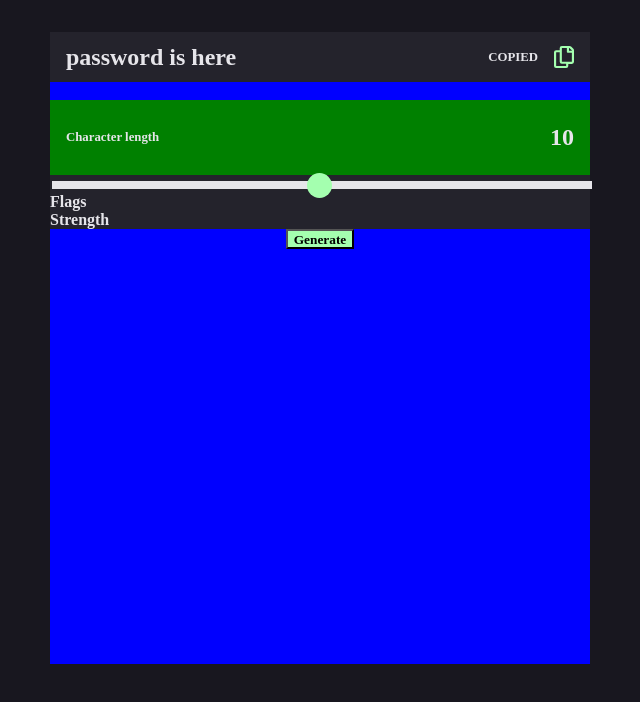
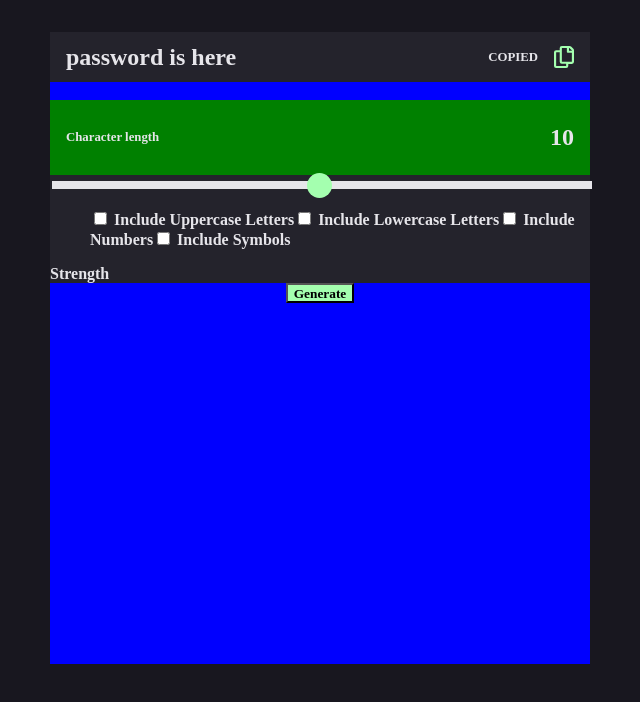
Before and after one commit to kaiuliia/password-generator, a React (Create React App) app: page / in a window 1280 px wide. Shown: the top 702 px of the page, without its empty margins (320-960 px from the left). Built offline with nearby package versions, Linux system fonts and the light colour scheme.

Commit message:
created checkbox component

```diff
--- /dev/null
+++ b/src/Components/settings/checkbox.js
@@ -0,0 +1,21 @@
+import React from "react";
+// import { useSelector } from "react-redux";
+import "../../App.css";
+
+export const Checkbox = () => {
+  return (
+    <ul>
+      <input type="checkbox" className="firstCheck" />
+      <span> Include Uppercase Letters</span>
+
+      <input type="checkbox" className="secondCheck" />
+      <span> Include Lowercase Letters</span>
+
+      <input type="checkbox" className="thirdCheck" />
+      <span> Include Numbers</span>
+
+      <input type="checkbox" className="fourthCheck" />
+      <span> Include Symbols</span>
+    </ul>
+  );
+};
--- a/src/Components/settings/flags.js
+++ /dev/null
@@ -1,7 +0,0 @@
-import React from "react";
-// import { useSelector } from "react-redux";
-import "../../App.css";
-
-export const Flags = () => {
-  return <div className="flags-container">Flags</div>;
-};
--- a/src/Components/settings/settings.js
+++ b/src/Components/settings/settings.js
@@ -1,7 +1,7 @@
 import React from "react";
 import { Strength } from "./strength";
 import { Slider } from "./slider";
-import { Flags } from "./flags";
+import { Checkbox } from "./checkbox";
 import "../../App.css";
 import { SliderBar } from "./sliderBar";
 // import { useSelector } from "react-redux";
@@ -11,7 +11,7 @@ export const Settings = () => {
     <div className="settings-container">
       <Slider />
       <SliderBar />
-      <Flags />
+      <Checkbox />
       <Strength />
     </div>
   );
```
